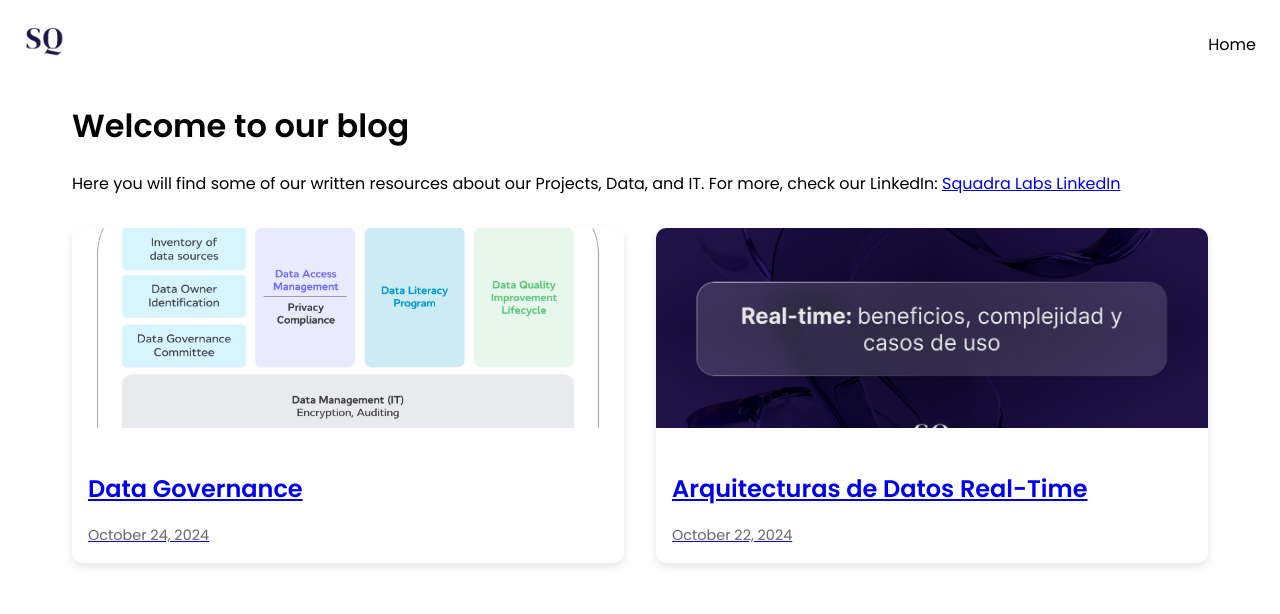
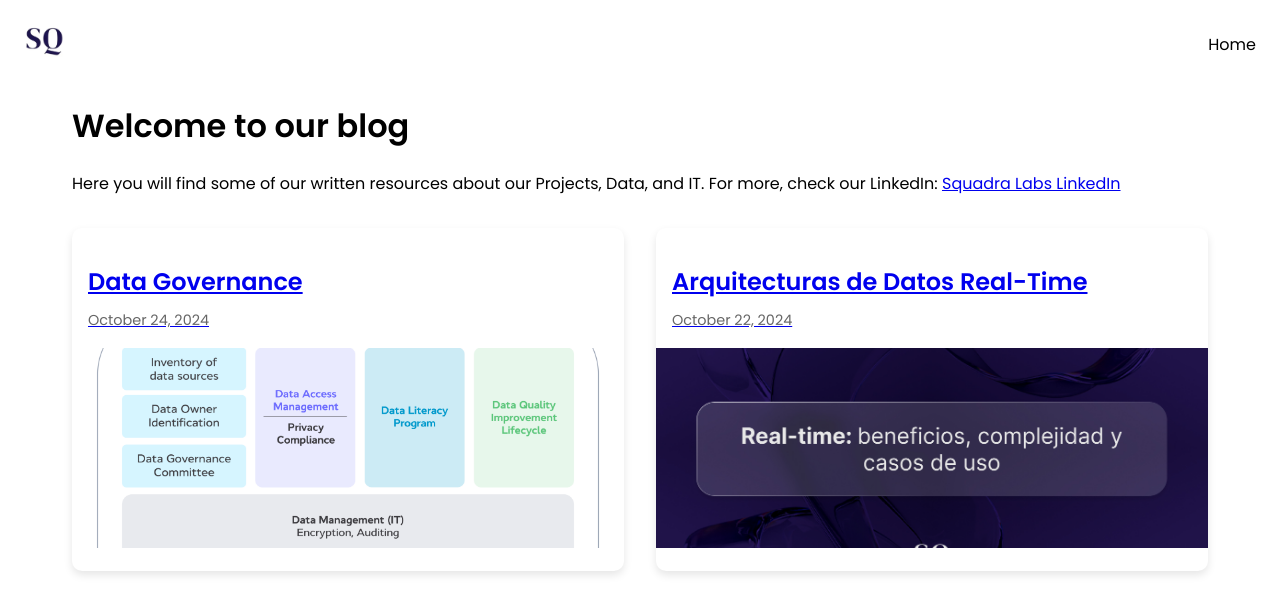
Before and after one commit to squadralabs/squadralabs.github.io, a Jekyll site: the page built from blog.html, in a window 1280 px wide. Shown: the top 614 px of the page. Built offline with Jekyll 4.4.1, drawn with Linux system fonts in a browser that asks for light colours.

Commit message:
Update blog.html

```diff
--- a/blog.html
+++ b/blog.html
@@ -16,16 +16,16 @@ title: "Blog de Squadra Labs"
     {% for post in site.posts %}
       <div class="post-card">
         <a href="{{ post.url }}">
+          <div class="post-content">
+            <h2>{{ post.title }}</h2>
+            <span class="post-date">{{ post.date | date: "%B %d, %Y" }}</span>
+          </div>
           {% if post.image %}
             <img src="{{ post.image }}" alt="{{ post.title }}">
           {% else %}
             <img src="/assets/img/blog/default-image.jpg" alt="Default image">
           {% endif %}
-          <div class="post-content">
-            <h2>{{ post.title }}</h2>
-            <p>{{ post.excerpt | strip_html | truncatewords: 30 }}</p>
-            <span class="post-date">{{ post.date | date: "%B %d, %Y" }}</span>
-          </div>
+          <p>{{ post.excerpt | strip_html | truncatewords: 30 }}</p>
         </a>
       </div>
     {% endfor %}
```
